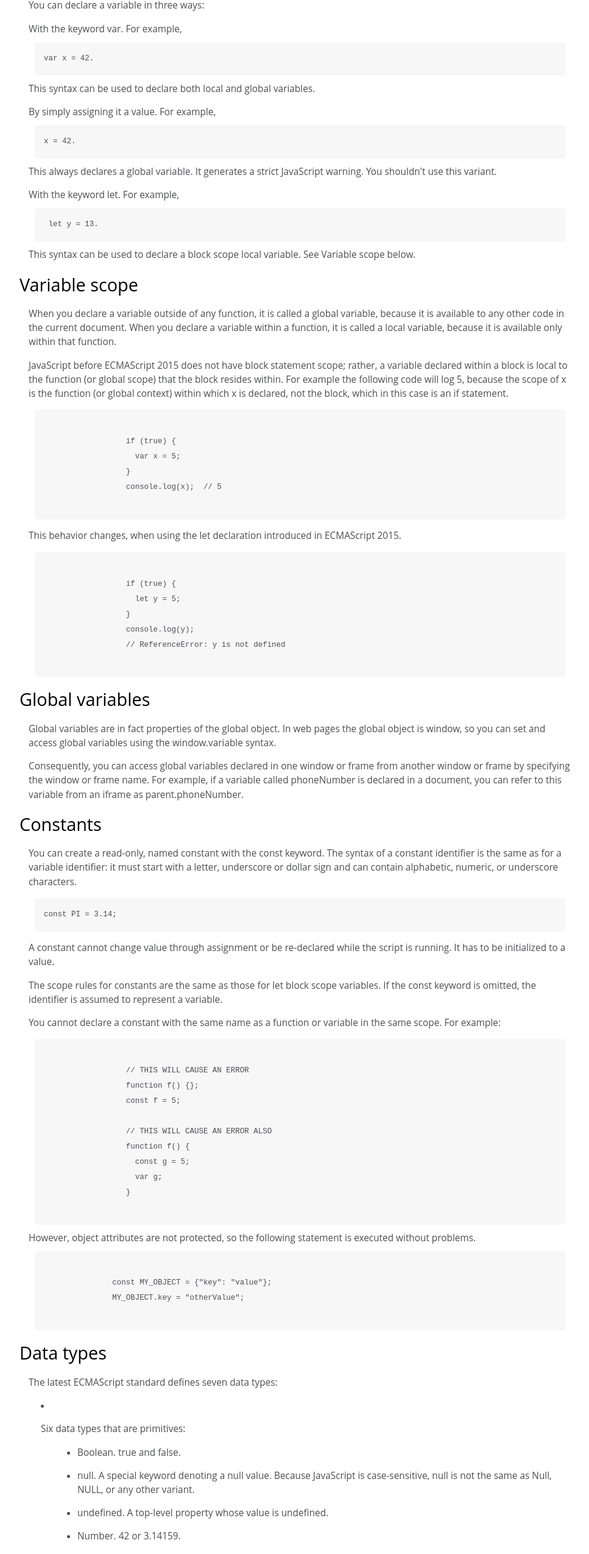
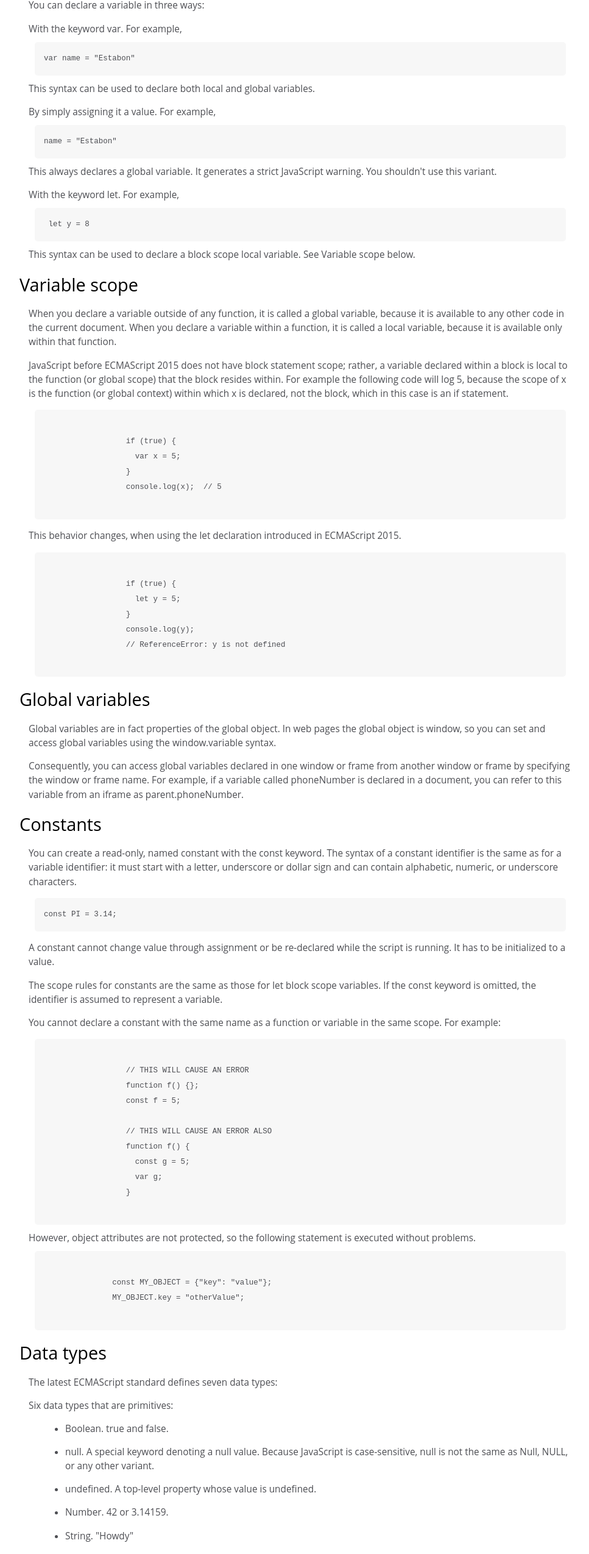
Before and after one commit to A-Makeyev/freecodecamp-projects, a plain HTML site: page Projects/TechnicalDocumentationPage/index.html in a window 1280 px wide. Shown: the part 1671-4220 px from the top of the page at 61% size, without its empty margins (306-1273 px from the left). Drawn offline with Linux system fonts and the light colour scheme.

Commit message:
updated docs

```diff
--- a/Projects/TechnicalDocumentationPage/index.html
+++ b/Projects/TechnicalDocumentationPage/index.html
@@ -98,13 +98,13 @@
                  <article>
              You can declare a variable in three ways:
                    <p>
-                   With the keyword var. For example, <code>var x = 42.</code> This syntax can be used to declare both local and global variables.
+                   With the keyword var. For example, <code>var name = "Estabon"</code> This syntax can be used to declare both local and global variables.
                    </p>
                    <p>
-                     By simply assigning it a value. For example, <code>x = 42.</code> This always declares a global variable. It generates a strict JavaScript warning. You shouldn't use this variant.
+                     By simply assigning it a value. For example, <code>name = "Estabon"</code> This always declares a global variable. It generates a strict JavaScript warning. You shouldn't use this variant.
                    </p>
                    <p>
-                     With the keyword let. For example,<code> let y = 13.</code> This syntax can be used to declare a block scope local variable. See Variable scope below.
+                     With the keyword let. For example,<code> let y = 8</code> This syntax can be used to declare a block scope local variable. See Variable scope below.
                    </p>
 
                  </article>
@@ -184,15 +184,16 @@
                  <header>Data types</header>
                  <article>
                    <p>The latest ECMAScript standard defines seven data types:</p>
-                   <li><p>Six data types that are primitives:</p>
+                   <p>Six data types that are primitives:</p>
              <ul>
                <li>Boolean. true and false.</li>
              <li>null. A special keyword denoting a null value. Because JavaScript is case-sensitive, null is not the same as Null, NULL, or any other variant.</li>
                <li>undefined. A top-level property whose value is undefined.</li>
              <li>Number. 42 or 3.14159.</li>
                <li>String. "Howdy"</li>
-                     <li>Symbol (new in ECMAScript 2015). A data type whose instances are unique and immutable.</li></ul>
-                   <li>and Object</li>
+               <li>Object. { product: "Galaxy 20 Phone", inStock: true }</li>
+                <li>Symbol (new in ECMAScript 2015). A data type whose instances are unique and immutable.</li></ul>
+
              Although these data types are a relatively small amount, they enable you to perform useful functions with your applications. Objects and functions are the other fundamental elements in the language. You can think of objects as named containers for values, and functions as procedures that your application can perform.
                  </article>
                  </section>
@@ -276,9 +277,9 @@
                var x = 0;
 
                while (n < 3) {
-                    n++;
-               x += n;
-             }
+                  n++;
+                  x += n;
+               }
           </code>
              <p>With each iteration, the loop increments n and adds that value to x. Therefore, x and n take on the following values:</p>
 
```
